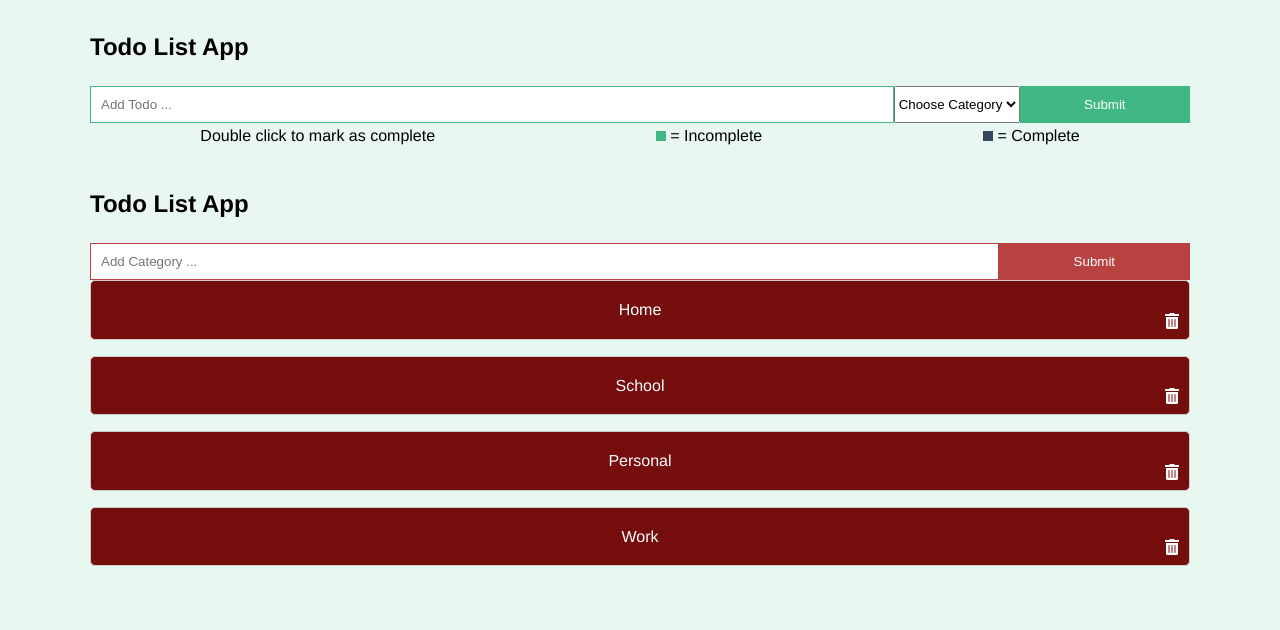
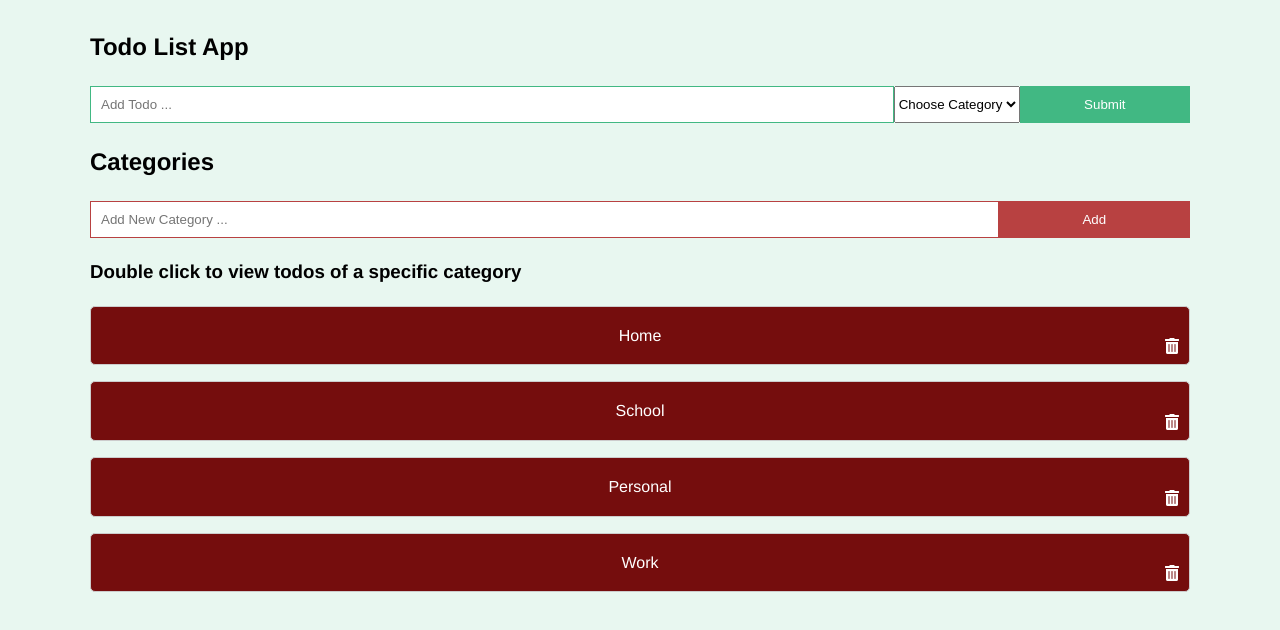
Before and after one commit to white-fusion/vuex_todo, a Vue app: page /#/ in a window 1280 px wide. Shown: the top 630 px of the page. Built offline with nearby package versions, Linux system fonts and the light colour scheme.

Commit message:
Add router setup

```diff
--- a/src/App.vue
+++ b/src/App.vue
@@ -1,25 +1,12 @@
 <template>
   <div id="app">
-    <div class="container">
-      <AddTodo />
-      <Todos />
-      <HomePage />
-    </div>
+    <router-view />
   </div>
 </template>
 
 <script>
-import Todos from './components/Todos.vue';
-import AddTodo from './components/AddTodo.vue';
-import HomePage from './components/HomePage.vue';
-
 export default {
   name: 'App',
-  components: {
-    Todos,
-    AddTodo,
-    HomePage
-  }
 }
 </script>
 
@@ -29,10 +16,4 @@ body {
   line-height: 1.6;
   background: #e8f7f0;
 }
-.container {
-  max-width: 1100px;
-  margin: auto;
-  overflow: auto;
-  padding: 0 2rem;
-}
 </style>
--- /dev/null
+++ b/src/categs/CategInfo.vue
@@ -0,0 +1,93 @@
+<template>
+    <div>
+        <div class="legend">
+            <span>Double click to mark as complete</span>
+            <span>
+                <span class="incomplete-box"></span> = Incomplete
+            </span>
+            <span>
+                <span class="complete-box"></span> = Complete
+            </span>
+        </div>
+        <div class="todos">
+            <div
+            @dblclick="updateTodo(todo.id)"
+            v-for="todo in allTodos"
+            :key="todo.id"
+            v-show="todo.category === req"
+            class="todo"
+            v-bind:class="{'is-complete':todo.completed}">
+                {{ todo.title }}
+                <i @click="deleteTodo(todo.id)" class="fas fa-trash-alt"></i>
+            </div>
+      </div>
+    </div>
+</template>
+
+<script>
+import { mapGetters, mapActions } from 'vuex';
+export default {
+    name: 'CategInfo',
+    methods: {
+    ...mapActions([ "deleteTodo", "updateTodo"])
+    },
+    computed: {
+        ...mapGetters(["allCategories", "allTodos"]),
+    },
+    data() {
+        return {
+            req: this.$route.params.title
+        }
+    }
+};
+</script>
+
+<style scoped>
+.todos {
+  display: grid;
+  grid-template-columns: repeat(3, 1fr);
+  grid-gap: 1rem;
+}
+.todo {
+  border: 1px solid #ccc;
+  background: #41b883;
+  padding: 1rem;
+  border-radius: 5px;
+  text-align: center;
+  position: relative;
+  cursor: pointer;
+}
+i {
+  position: absolute;
+  bottom: 10px;
+  right: 10px;
+  color: #fff;
+  cursor: pointer;
+}
+.legend {
+  display: flex;
+  justify-content: space-around;
+  margin-bottom: 1rem;
+}
+.complete-box {
+  display: inline-block;
+  width: 10px;
+  height: 10px;
+  background: #35495e;
+}
+.incomplete-box {
+  display: inline-block;
+  width: 10px;
+  height: 10px;
+  background: #41b883;
+}
+.is-complete {
+  background: #35495e;
+  color: #fff;
+}
+@media (max-width: 500px) {
+  .todos {
+    grid-template-columns: 1fr;
+  }
+}
+</style>
--- a/src/components/AddTodo.vue
+++ b/src/components/AddTodo.vue
@@ -23,14 +23,15 @@ export default {
         return {
             title: "",
             newId: 0,
-            category: ""
+            category: "Home"
         };
     },
     methods: {
         ...mapActions(['addTodo']),
         onSubmit(e) {
             e.preventDefault();
-            this.category = document.getElementById("myList").value;
+            if(document.getElementById("myList").value !=='')
+                this.category = document.getElementById("myList").value;
             this.addTodo(this);
             this.newId++;
             this.title = '';
--- a/src/components/HomePage.vue
+++ b/src/components/HomePage.vue
@@ -1,17 +1,19 @@
 <template>
-    <div>
+    <div class="container">
+        <AddTodo />
         <div class="addCateg">
-            <h2>Todo List App</h2>
+            <h2>Categories</h2>
             <div class="add">
                 <form @submit="onSubmit">
-                    <input type="text" v-model="title" placeholder="Add Category ...">
-                    <input type="submit" value="Submit">
+                    <input type="text" v-model="title" placeholder="Add New Category ...">
+                    <input type="submit" value="Add">
                 </form>
             </div>
         </div>
+        <h3>Double click to view todos of a specific category</h3>
         <div class="categories">
             <div
-            @click="updateTodo(todo.id)"
+            @dblclick="openCategory(category.title)"
             v-for="category in allCategories"
             :key="category.id"
             class="category"
@@ -25,11 +27,13 @@
 
 <script>
 import { mapGetters, mapActions } from 'vuex';
+import AddTodo from './AddTodo.vue';
 
 export default {
     name: "HomePage",
     data() {
         return {
+            title: "",
             newId: 4,
         };
     },
@@ -40,9 +44,15 @@ export default {
             this.addCategory(this);
             this.newId++;
             this.title = '';
+        },
+        openCategory(name) {
+            this.$router.push({ name: 'Categs', params: { title: name}});
         }
     },
     computed: mapGetters(["allCategories"]),
+    components: {
+    AddTodo
+  }
 }
 </script>
 
@@ -88,4 +98,10 @@ i {
   color: #fff;
   cursor: pointer;
 }
+.container {
+  max-width: 1100px;
+  margin: auto;
+  overflow: auto;
+  padding: 0 2rem;
+}
 </style>
--- a/src/components/Todos.vue
+++ /dev/null
@@ -1,86 +0,0 @@
-<template>
-  <div>
-    <div class="legend">
-      <span>Double click to mark as complete</span>
-      <span>
-        <span class="incomplete-box"></span> = Incomplete
-      </span>
-      <span>
-        <span class="complete-box"></span> = Complete
-      </span>
-    </div>
-    <div class="todos">
-      <div
-        @dblclick="updateTodo(todo.id)"
-        v-for="todo in allTodos"
-        :key="todo.id"
-        class="todo"
-        v-bind:class="{'is-complete':todo.completed}"
-      >
-        {{ todo.title }}
-        <i @click="deleteTodo(todo.id)" class="fas fa-trash-alt"></i>
-      </div>
-    </div>
-  </div>
-</template>
-
-<script>
-import { mapGetters, mapActions } from "vuex";
-export default {
-  name: "Todos",
-  methods: {
-    ...mapActions([ "deleteTodo", "updateTodo"])
-  },
-  computed: mapGetters(["allTodos"]),
-};
-</script>
-
-<style scoped>
-.todos {
-  display: grid;
-  grid-template-columns: repeat(3, 1fr);
-  grid-gap: 1rem;
-}
-.todo {
-  border: 1px solid #ccc;
-  background: #41b883;
-  padding: 1rem;
-  border-radius: 5px;
-  text-align: center;
-  position: relative;
-  cursor: pointer;
-}
-i {
-  position: absolute;
-  bottom: 10px;
-  right: 10px;
-  color: #fff;
-  cursor: pointer;
-}
-.legend {
-  display: flex;
-  justify-content: space-around;
-  margin-bottom: 1rem;
-}
-.complete-box {
-  display: inline-block;
-  width: 10px;
-  height: 10px;
-  background: #35495e;
-}
-.incomplete-box {
-  display: inline-block;
-  width: 10px;
-  height: 10px;
-  background: #41b883;
-}
-.is-complete {
-  background: #35495e;
-  color: #fff;
-}
-@media (max-width: 500px) {
-  .todos {
-    grid-template-columns: 1fr;
-  }
-}
-</style>
--- a/src/router/index.js
+++ b/src/router/index.js
@@ -1,10 +1,20 @@
 import Vue from 'vue';
 import Router from 'vue-router';
 
-// import HomePage from
+import HomePage from '../components/HomePage.vue';
+import CategInfo from '../categs/CategInfo.vue';
 
 Vue.use(Router);
 
 export default new Router({
-    routes:[]
+    routes:[{
+        path: '/',
+        name: 'Home',
+        component: HomePage,
+    },
+    {
+        path: '/categs/:title',
+        name: 'Categs',
+        component: CategInfo,
+    }],
 });
--- a/src/store/modules/todos.js
+++ b/src/store/modules/todos.js
@@ -44,7 +44,7 @@ const actions = {
   },
   async addCategory({ commit }, rcvd) {
     const category = {
-      id: rcvd.id,
+      id: rcvd.newId,
       title: rcvd.title
     };
     commit('newCategory', category);
```
